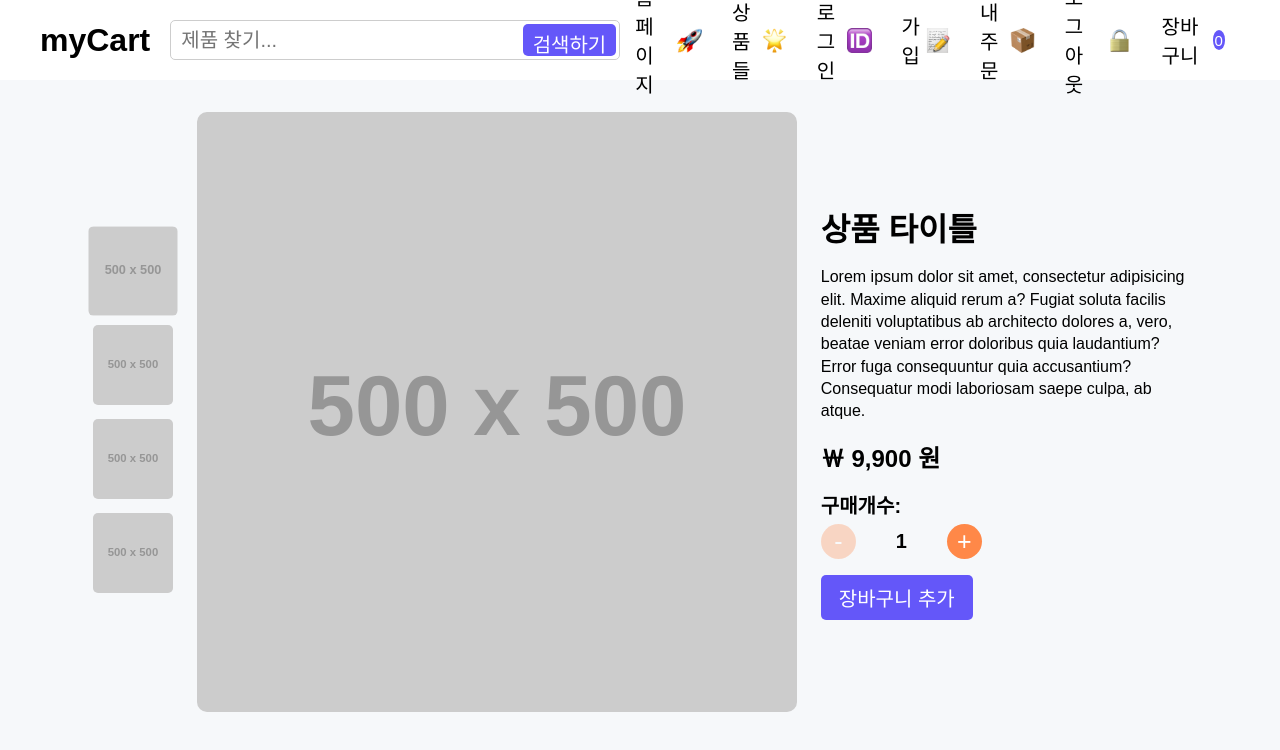
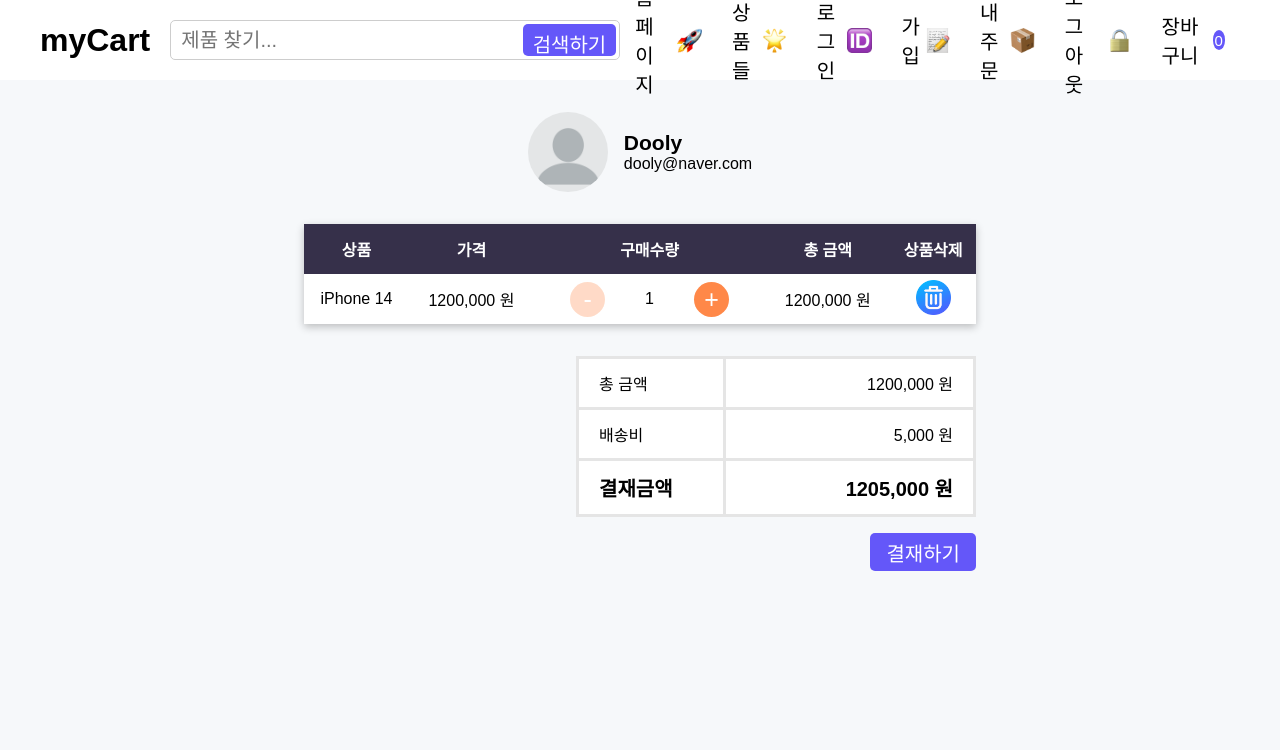
Before and after one commit to jbkim08/my-Cart, a React (Vite) app: page /myorders in a window 1280 px wide. Shown: the top 750 px of the page. Built offline with nearby package versions, Linux system fonts and the light colour scheme; a web font is replaced by a local one.

Commit message:
장바구니 페이지

```diff
--- a/src/App.jsx
+++ b/src/App.jsx
@@ -1,4 +1,5 @@
 import './App.css';
+import CartPage from './components/Cart/CartPage';
 import HomePage from './components/Home/HomePage';
 import Navbar from './components/Nabvar/Navbar';
 import ProductsPage from './components/Products/ProductsPage';
@@ -11,7 +12,8 @@
       <main>
         {/* <HomePage /> */}
         {/* <ProductsPage /> */}
-        <SingleProductPage />
+        {/* <SingleProductPage /> */}
+        <CartPage />
       </main>
     </div>
   );
--- /dev/null
+++ b/src/components/Cart/CartPage.css
@@ -0,0 +1,73 @@
+.cart_page {
+  flex-direction: column;
+  justify-content: center;
+  width: 60%;
+  margin: 0 auto;
+  padding: 32px 48px;
+}
+
+.user_info {
+  gap: 16px;
+  margin-bottom: 32px;
+}
+
+.user_info img {
+  width: 80px;
+  height: 80px;
+  object-fit: cover;
+  border-radius: 100%;
+}
+
+.user_name {
+  font-size: 21px;
+  font-weight: 600;
+}
+
+.cart_remove_icon {
+  width: 35px;
+  height: 35px;
+  cursor: pointer;
+}
+
+/* 구매수량 css */
+.table_quantity_input {
+  height: 50px;
+  justify-content: center;
+}
+
+/* 결재 금액 */
+.cart_bill {
+  align-self: flex-end;
+  width: 400px;
+  border-collapse: collapse;
+  font-size: 16px;
+  margin-top: 16px;
+  background-color: #fff;
+}
+
+.cart_bill td {
+  padding: 12px 20px;
+  border: 3px solid #e5e5e5;
+}
+
+.cart_bill td:last-child {
+  text-align: end;
+  width: 250px;
+}
+
+.cart_bill_final {
+  font-size: 20px;
+  font-weight: 700;
+}
+
+.checkout_button {
+  align-self: flex-end;
+  height: 38px !important;
+  margin: 16px 0;
+  padding: 0 16px !important;
+}
+
+.table_quantity_input {
+  height: 50px;
+  justify-content: center;
+}
--- /dev/null
+++ b/src/components/Cart/CartPage.jsx
@@ -0,0 +1,56 @@
+import './CartPage.css';
+import remove from '../../assets/remove.png';
+import user from '../../assets/user.webp';
+import Table from '../Common/Table';
+import QuantityInput from '../SingleProduct/QuantityInput';
+
+const CartPage = () => {
+  return (
+    <section className="align_center cart_page">
+      <div className="align_center user_info">
+        <img src={user} alt="user profile" />
+        <div>
+          <p className="user_name">Dooly</p>
+          <p className="user_email">dooly@naver.com</p>
+        </div>
+      </div>
+
+      <Table headings={['상품', '가격', '구매수량', '총 금액', '상품삭제']}>
+        <tbody>
+          <tr>
+            <td>iPhone 14</td>
+            <td>1200,000 원</td>
+            <td className="align_center table_quantity_input">
+              <QuantityInput />
+            </td>
+            <td>1200,000 원</td>
+            <td>
+              <img src={remove} alt="remove icon" className="cart_remove_icon" />
+            </td>
+          </tr>
+        </tbody>
+      </Table>
+
+      <table className="cart_bill">
+        <tbody>
+          <tr>
+            <td>총 금액</td>
+            <td>1200,000 원</td>
+          </tr>
+          <tr>
+            <td>배송비</td>
+            <td>5,000 원</td>
+          </tr>
+          <tr className="cart_bill_final">
+            <td>결재금액</td>
+            <td>1205,000 원</td>
+          </tr>
+        </tbody>
+      </table>
+
+      <button className="search_button checkout_button">결재하기</button>
+    </section>
+  );
+};
+
+export default CartPage;
--- /dev/null
+++ b/src/components/Common/Table.css
@@ -0,0 +1,23 @@
+.common_table {
+  width: 100%;
+  margin-bottom: 16px;
+  border-collapse: collapse;
+  background-color: #fff;
+  box-shadow: 0px 3px 8px rgba(0, 0, 0, 0.24);
+}
+
+.common_table thead th {
+  height: 50px;
+  background-color: #36304a;
+  color: #fff;
+  text-transform: uppercase;
+}
+
+.common_table tbody tr {
+  height: 50px;
+  text-align: center;
+}
+
+.common_table tbody tr:nth-child(even) {
+  background-color: #f5f5f5;
+}
--- /dev/null
+++ b/src/components/Common/Table.jsx
@@ -0,0 +1,20 @@
+import './Table.css';
+
+// Table컴포넌트는 열의 제목들이 배열로 입력되면 제목들을 th태그로 만듬
+// children 자식태그들을 표시함.
+const Table = ({ headings, children }) => {
+  return (
+    <table className="common_table">
+      <thead>
+        <tr>
+          {headings.map((item, index) => (
+            <th key={index}>{item}</th>
+          ))}
+        </tr>
+      </thead>
+      {children}
+    </table>
+  );
+};
+
+export default Table;
```
